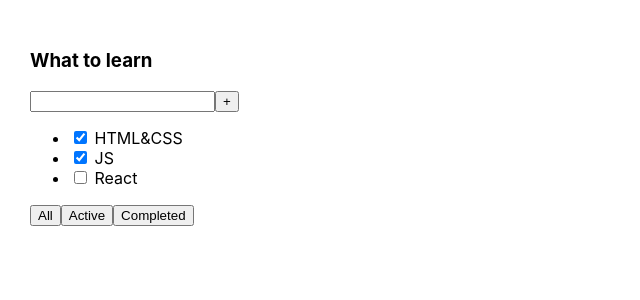
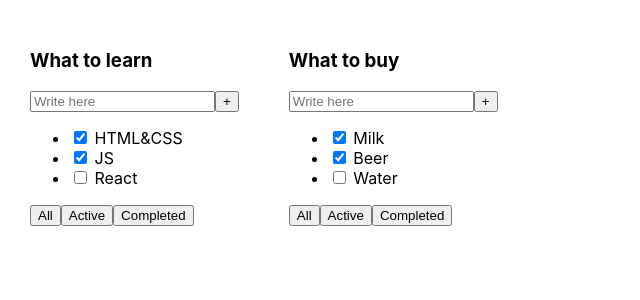
Before and after one commit to MartaVeresova/Todolist_TS, a React (Create React App) app: page / in a window 1280 px wide. Shown: the top 300 px of the page, without its empty margins (0-640 px from the left). Built offline with nearby package versions, Linux system fonts and the light colour scheme.

Commit message:
Todolist_TS - Created a Todolist component and typed props

```diff
--- a/src/App.tsx
+++ b/src/App.tsx
@@ -1,26 +1,25 @@
 import React from 'react';
 import './App.css';
+import {Todolist} from './Todolist';
 
 function App() {
+
+    const tasksToLearn = [
+        {id: 1, title: 'HTML&CSS', isDone: true},
+        {id: 2, title: 'JS', isDone: true},
+        {id: 3, title: 'React', isDone: false},
+    ]
+
+    const tasksToBuy = [
+        {id: 4, title: 'Milk', isDone: true},
+        {id: 5, title: 'Beer', isDone: true},
+        {id: 6, title: 'Water', isDone: false},
+    ]
+
     return (
         <div className="App">
-            <div>
-                <h3>What to learn</h3>
-                <div>
-                    <input/>
-                    <button>+</button>
-                </div>
-                <ul>
-                    <li><input type="checkbox" checked={true}/> <span>HTML&CSS</span></li>
-                    <li><input type="checkbox" checked={true}/> <span>JS</span></li>
-                    <li><input type="checkbox" checked={false}/> <span>React</span></li>
-                </ul>
-                <div>
-                    <button>All</button>
-                    <button>Active</button>
-                    <button>Completed</button>
-                </div>
-            </div>
+            <Todolist title={'What to learn'} tasks={tasksToLearn}/>
+            <Todolist title={'What to buy'} tasks={tasksToBuy}/>
         </div>
     );
 }
--- /dev/null
+++ b/src/Todolist.tsx
@@ -0,0 +1,34 @@
+import React from 'react';
+
+type TasksPropsType = {
+    id: number
+    title: string
+    isDone: boolean
+}
+
+type TodolistPropsType = {
+    title: string
+    tasks: Array<TasksPropsType>
+}
+
+export function Todolist(props: TodolistPropsType) {
+    return (
+        <div>
+            <h3>{props.title}</h3>
+            <div>
+                <input placeholder={'Write here'}/>
+                <button>+</button>
+            </div>
+            <ul>
+                <li><input type="checkbox" checked={props.tasks[0].isDone}/> <span>{props.tasks[0].title}</span></li>
+                <li><input type="checkbox" checked={props.tasks[1].isDone}/> <span>{props.tasks[1].title}</span></li>
+                <li><input type="checkbox" checked={props.tasks[2].isDone}/> <span>{props.tasks[2].title}</span></li>
+            </ul>
+            <div>
+                <button>All</button>
+                <button>Active</button>
+                <button>Completed</button>
+            </div>
+        </div>
+    )
+}
```
